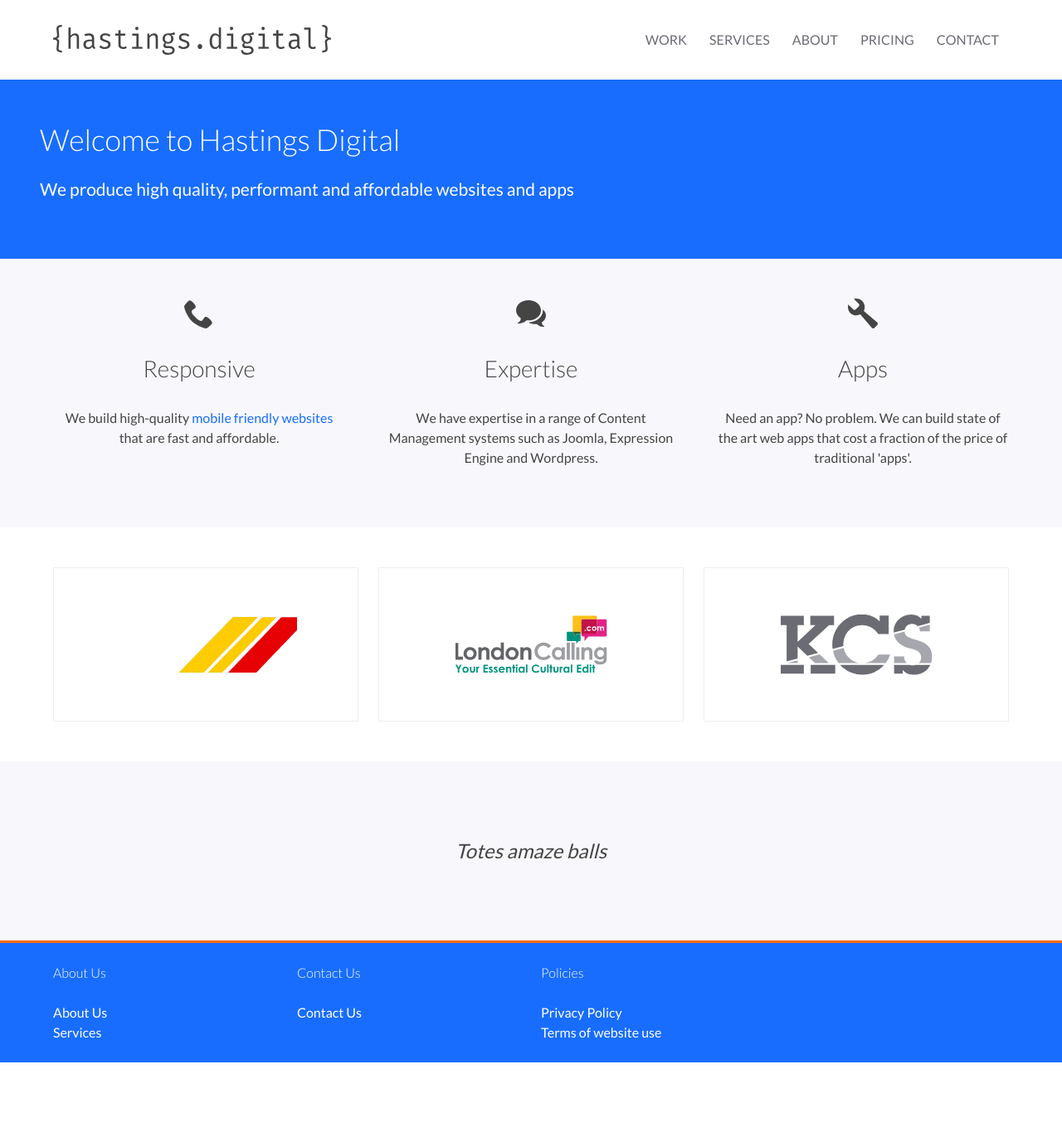
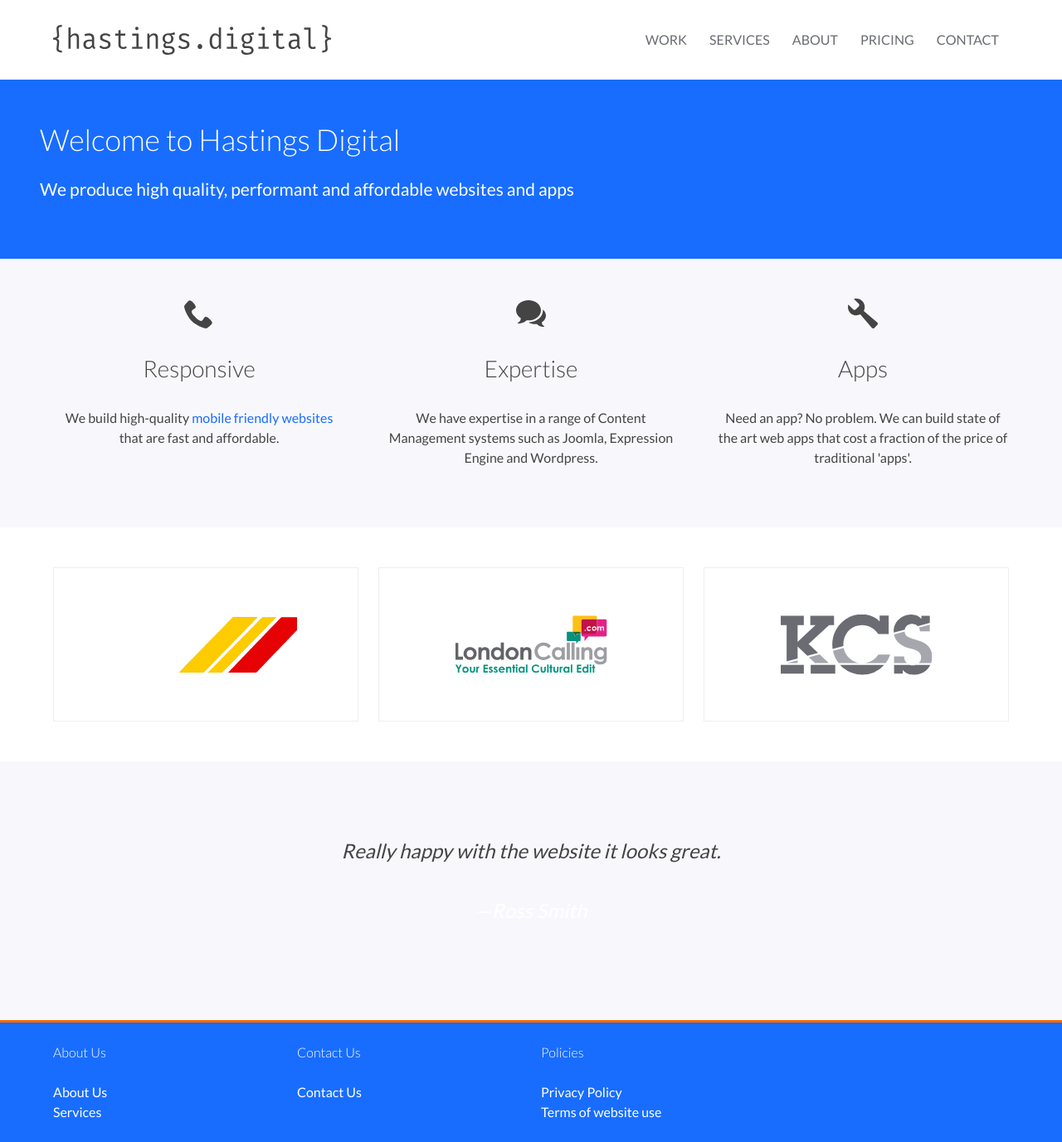
Before and after one commit to adster101/hastingsdigital, a Jekyll site: the page built from index.html, in a window 1280 px wide. Shown: the whole page at 83% size. Built offline with Jekyll 4.4.1, drawn with Linux system fonts in a browser that asks for light colours; before the commit the page ends 1281 px from its top, so only the background shows below that.

Commit message:
Added testimonials data file

```diff
--- /dev/null
+++ b/_data/testimonials.yml
@@ -0,0 +1,2 @@
+- name: Ross Smith
+  quote: Really happy with the website it looks great.
--- a/_sass/elements/_elements.blockquote.scss
+++ b/_sass/elements/_elements.blockquote.scss
@@ -8,4 +8,8 @@
     color: $color-black;
     text-align: center;
     margin:0;
+    > footer {
+      background-color: inherit;
+      border-top: none;
+    }
   }
--- a/_sass/elements/_elements.footer.scss
+++ b/_sass/elements/_elements.footer.scss
@@ -1,4 +1,5 @@
-footer {
+body {
+   footer {
 
   h1,h2,h3,h4,h5,h6 {
     color: $color-white;
@@ -29,3 +30,4 @@ footer {
 
 
 }
+}
--- a/index.html
+++ b/index.html
@@ -66,8 +66,11 @@ class: home
 
 <section class="light-grey-bg">
   <div class="o-wrapper">
-    <blockquote class="testimonial">
-      Totes amaze balls
-    </blockquote>
+    {% for testimonial in site.data.testimonials %}
+      <blockquote class="testimonial">
+        <p>{{ testimonial.quote }}</p>
+        <footer>&mdash;{{ testimonial.name }}</footer>
+      </blockquote>
+    {% endfor %}
   </div>
 </section>
```
